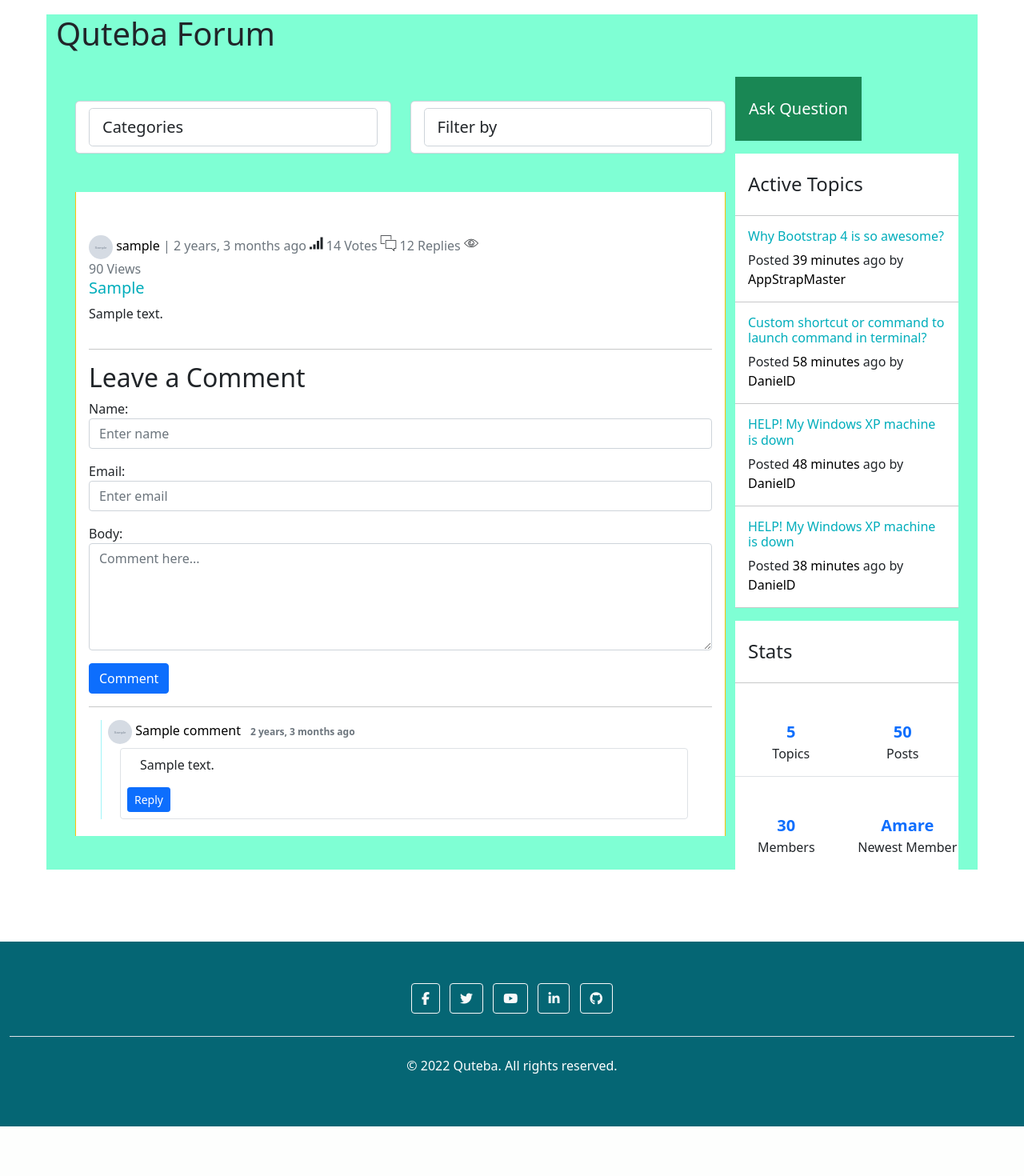
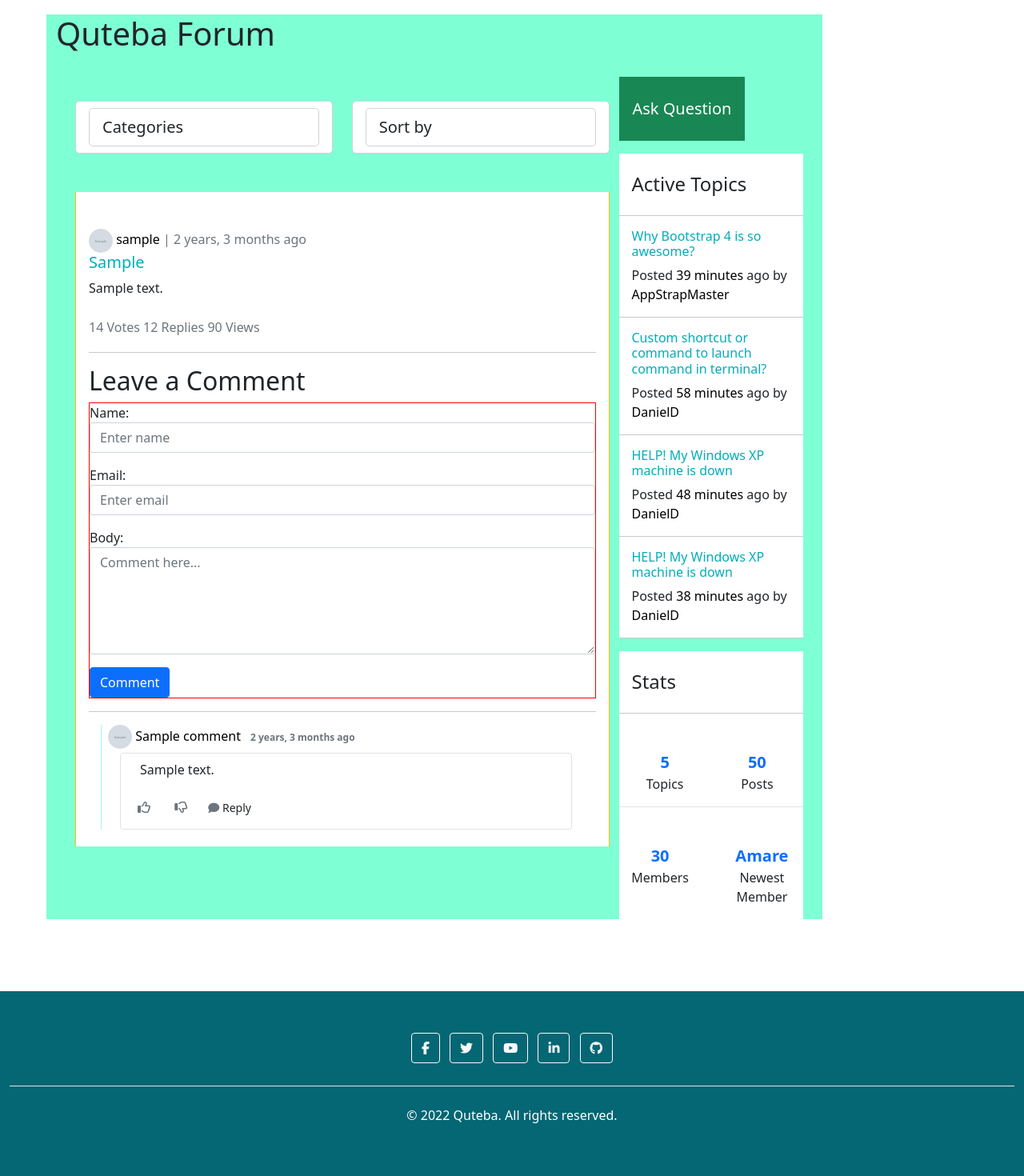
Before and after one commit to Amareteklay/quteba, a Django app: a page that uses templates/base.html in a window 1280 px wide. Shown: the part 58-1528 px from the top of the page at 80% size. Before the commit the page ends 1466 px from the top, so only its background shows below. Run offline with Django 4.2, Linux system fonts and the light colour scheme; tables that the repository leaves empty hold one stand-in row (values such as "Sample post"); grey boxes marked "Sample" are stand-in pictures; parts of the project's set-up code (start-up, migrations or seed data) failed here and were passed over; some libraries are stand-ins or nearby versions.

Commit message:
fontawesome added to installed apps and icons updated

```diff
--- a/qforum/forms.py
+++ b/qforum/forms.py
@@ -18,3 +18,13 @@ class CommentForm(ModelForm):
         self.fields['name'].widget.attrs = {'placeholder': 'Enter name','class':'form-control'}
         self.fields['email'].widget.attrs = {'placeholder': 'Enter email', 'class':'form-control'}
         self.fields['body'].widget.attrs = {'placeholder': 'Comment here...', 'class':'form-control', 'rows':'5'}
+
+
+class ReplyForm(ModelForm):
+    class Meta:
+        model = Comment
+        fields = ('body',)
+
+    def __init__(self, *args, **kwargs):
+        super(ReplyForm, self).__init__(*args, **kwargs)
+        self.fields['body'].widget.attrs = {'placeholder': 'Your reply...', 'class':'form-control', 'rows':'5'}
--- a/qforum/static/qforum/css/style.css
+++ b/qforum/static/qforum/css/style.css
@@ -1,3 +1,7 @@
 .forum {
     background-color: aqua;
 }
+
+.comment-form {
+    border: red 1px solid;
+}
--- a/qforum/templates/qforum/comment.html
+++ b/qforum/templates/qforum/comment.html
@@ -1,11 +1,12 @@
         <div class=" border-reply ps-2" id="{{comment.id}}">
-                <a class="text-black" href="#"> <img class="rounded-circle article-img profile-img"
-                    src="{{ thread.name.profile.image.url }}"> {{comment.name}}</a>
-                <span class=" badge badge-secondary op-6 text-muted">{{ comment.created|timesince }} ago</span>
-
+            <a class="text-black" href="#"> <img class="rounded-circle article-img profile-img"
+                src="{{ thread.name.profile.image.url }}"> {{comment.name}}</a>
+            <span class=" badge badge-secondary op-6 text-muted">{{ comment.created|timesince }} ago</span>
             <div class="border p-2 rounded border-reply">
                 <p class="px-3">{{comment.body}}</p>
-                <button class="btn btn-primary btn-sm" onclick="handleReply({{comment.id}})">Reply</button>
+                <span class="btn text-muted"><i class="fa-regular fa-thumbs-up"></i></span>
+                <span class="btn text-muted"><i class="fa-regular fa-thumbs-down"></i></span>
+                <button class="btn btn-sm" onclick="handleReply({{comment.id}})"><i class="fa-solid fa-comment text-muted"></i> Reply</button>
 
                 <div id="reply-form-container-{{comment.id}}" style="display:none">
 
@@ -14,7 +15,7 @@
                         <input type="hidden" name="thread_id" value="{{thread.id}}">
                         <input type="hidden" name="parent" value="{{comment.id}}">
                         <input type="hidden" name="thread_url" value="{{thread.get_absolute_url}}">
-                        {{form.as_p}}
+                        {{reply_form.as_p}}
 
                         <div>
                             <button type="button" onclick="handleCancel({{comment.id}})" class="btn btn-light border btn-sm">Cancel</button>
--- a/qforum/templates/qforum/forum_base.html
+++ b/qforum/templates/qforum/forum_base.html
@@ -10,12 +10,12 @@
 <!--And https://github.com/Code-Institute-Solutions/Django3blog/blob/master/10_likes/templates/index.html-->
 <div class="container-fluid container">
     <div class="row blog-cards">
-        <div class="col-12 mt-3 left">
+        <div class="col-10 mt-3 left">
             <div class="row">
                 <div class="forum">
                     <h1>Quteba Forum</h1>
                     <!-- Code from https://www.bootdey.com/snippets/view/bs5-forum-list -->
-                    <link href="https://code.ionicframework.com/ionicons/2.0.1/css/ionicons.min.css" rel="stylesheet">
+                    <!--<link href="https://code.ionicframework.com/ionicons/2.0.1/css/ionicons.min.css" rel="stylesheet">-->
                     <div class="container">
                         <div class="row">
                             <!-- Main content -->
@@ -40,7 +40,7 @@
                                             <select
                                                 class="form-control form-control-lg bg-white bg-op-9 ml-auto text-sm w-lg-50"
                                                 data-toggle="select" tabindex="-98">
-                                                <option> Filter by </option>
+                                                <option class="text-muted"> Sort by </option>
                                                 <option> Votes </option>
                                                 <option> Replies </option>
                                                 <option> Views </option>
--- a/qforum/templates/qforum/thread_detail.html
+++ b/qforum/templates/qforum/thread_detail.html
@@ -8,16 +8,18 @@
       <img class="rounded-circle article-img profile-img" src="{{ thread.name.profile.image.url }}">
       <a class="text-black" href="#"> {{thread.name}}</a>
       <span class="op-6 text-muted">| {{ thread.created_on|timesince }} ago</span>
-      <i class="ion-connection-bars icon-1x"></i> <span class="d-inline-block text-sm text-muted">14 Votes</span>
-      <i class="ion-ios-chatboxes-outline icon-1x"></i> <span class="d-inline-block text-sm text-muted">12
-        Replies</span>
-      <i class="ion-ios-eye-outline icon-1x"></i> <span class="d-inline-block text-sm text-muted">90 Views</span>
       <h5 class="text-primary">{{ thread.topic}}</h5>
       <p> {{thread.description|safe}} </p>
     </div>
+    <div><i class="ion-connection-bars icon-1x"></i> <span class="d-inline-block text-sm text-muted">14 Votes</span>
+    <i class="ion-ios-chatboxes-outline icon-1x"></i> <span class="d-inline-block text-sm text-muted">12
+      Replies</span>
+    <i class="ion-ios-eye-outline icon-1x"></i> <span class="d-inline-block text-sm text-muted">90 Views</span>
+  </div>
     <div>
       <hr>
       <h2>Leave a Comment</h2>
+      <div class="comment-form">
       <form method="POST" action="{% url 'qforum:thread_detail' thread.slug %}">
         {% csrf_token %}
         <input type="hidden" name="thread_id" value="{{thread.id}}">
@@ -26,6 +28,7 @@
         {{ form.as_p }}
         <button type="submit" class="btn btn-primary" onclick="handleReply({{thread.id}})">Comment</button>
       </form>
+    </div>
       <hr>
     {% if not thread.comments.all %}
     <p>Be the first to leave a comment.</p>
--- a/qforum/views.py
+++ b/qforum/views.py
@@ -1,13 +1,14 @@
 from django.shortcuts import render, get_object_or_404, reverse, redirect
 from django.views import generic
 from django.urls import reverse_lazy
+from django.contrib.auth.decorators import login_required
 from django.http import HttpResponseRedirect
 from django.views.generic.detail import DetailView
 from django.contrib.auth.mixins import LoginRequiredMixin
 from django.views.generic.edit import CreateView
 from django.contrib.auth.models import User
 from .models import Thread, Comment, Category
-from .forms import ThreadForm, CommentForm
+from .forms import ThreadForm, CommentForm, ReplyForm
 
 
 class ThreadList(generic.ListView):
@@ -26,34 +27,46 @@ class CategoryList(generic.ListView):
 
 
 class ThreadDetailView(DetailView):
+    user = User
     model = Thread
     context_object_name = 'thread'
     template_name = 'qforum/thread_detail.html'
 
     def get(self, request, slug, *args, **kwargs):
         form = CommentForm()
+        reply_form = ReplyForm()
         queryset = Thread.objects.filter(status=1)
         thread = get_object_or_404(queryset, slug=slug)
         comments = thread.comments.filter(active=True)
-        return render(request, "qforum/thread_detail.html", {"thread": thread, "comments": comments,"form": form})
+        return render(request, "qforum/thread_detail.html", {"thread": thread, "comments": comments,"form": form, "reply_form": reply_form})
 
+    @login_required
     def post(self, request, slug, *args, **kwargs):
         form = CommentForm(data=request.POST)
+        reply_form = ReplyForm(data=request.POST)
         queryset = Thread.objects.filter(status=1)
         thread = get_object_or_404(queryset, slug=slug)
         comments = thread.comments.filter(active=True)
         if form.is_valid():
+            new_comment = form.save(commit=False)
+            new_comment.thread = thread
+            new_comment.save()
+            form = CommentForm()
+        else:
+            form = CommentForm()
+
+        if reply_form.is_valid():
             thread_id = request.POST.get('thread_id')
             parent_id = request.POST.get('parent')
-            print(parent_id)
             thread_url = request.POST.get('thread_url')
-            reply = form.save(commit=False)
+            reply = reply_form.save(commit=False)
             reply.thread = Thread(id=thread_id)
             reply.parent = Comment(id=parent_id)
             reply.save()
+            reply_form = ReplyForm()
         else:
-            form = CommentForm()
-        return render(request, "qforum/thread_detail.html", {"thread": thread, "comments": comments,"form": form})
+            reply_form = CommentForm()
+        return render(request, "qforum/thread_detail.html", {"thread": thread, "comments": comments,"form": form, "reply_form": reply_form})
 
 
 class CreateForum(LoginRequiredMixin, CreateView):
--- a/quteba/settings.py
+++ b/quteba/settings.py
@@ -52,7 +52,8 @@ INSTALLED_APPS = [
     'qblog',
     'qforum',
     'qpages',
-    'crispy_forms'
+    'crispy_forms',
+    'fontawesomefree'
 ]
 
 # Tells django to use the same database
--- /dev/null
+++ b/requirements.txt
@@ -0,0 +1 @@
+fontawesomefree==6
--- a/static/css/style.css
+++ b/static/css/style.css
@@ -142,6 +142,10 @@ color: #fff;
   background-color: aquamarine;
 }
 
+.comment-form {
+  border: red 1px solid;
+}
+
 .single-forum {
   border: red 1px solid;
   border-radius: 10px;
--- a/templates/base.html
+++ b/templates/base.html
@@ -6,7 +6,9 @@
   <meta charset="UTF-8">
   <meta http-equiv="X-UA-Compatible" content="IE=edge">
   <meta name="viewport" content="width=device-width, initial-scale=1.0">
-  <script src="https://kit.fontawesome.com/1334675705.js" crossorigin="anonymous"></script>
+  <!--Fontawesome-->
+  <script src="{% static 'fontawesomefree/js/all.min.js' %}"></script>
+  <link href="{% static 'fontawesomefree/css/all.min.css' %}" rel="stylesheet" type="text/css">
   <link href="https://cdn.jsdelivr.net/npm/bootstrap@5.1.3/dist/css/bootstrap.min.css" rel="stylesheet"
     integrity="sha384-1BmE4kWBq78iYhFldvKuhfTAU6auU8tT94WrHftjDbrCEXSU1oBoqyl2QvZ6jIW3" crossorigin="anonymous">
     <link href="https://cdn.jsdelivr.net/npm/bootstrap@5.1.3/dist/css/bootstrap.min.css" rel="stylesheet" integrity="sha384-1BmE4kWBq78iYhFldvKuhfTAU6auU8tT94WrHftjDbrCEXSU1oBoqyl2QvZ6jIW3" crossorigin="anonymous">
```
Also changed, not shown: qforum/templates/qforum/thread_list.html (+4 -10 lines).
